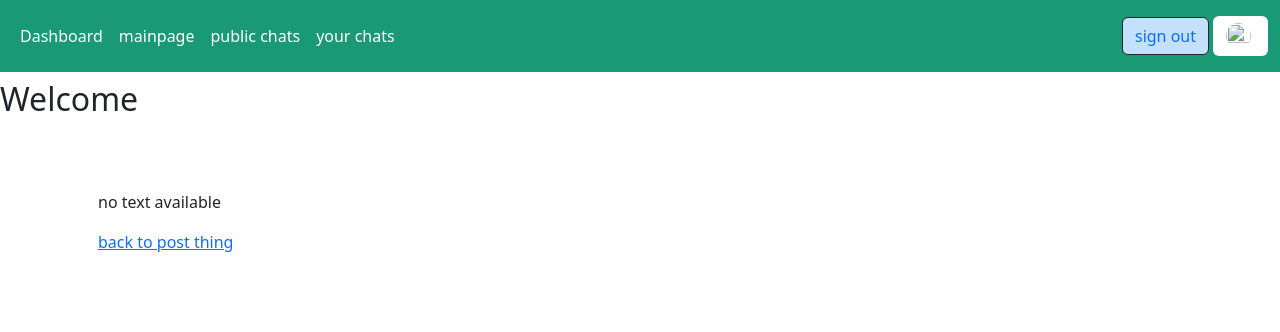
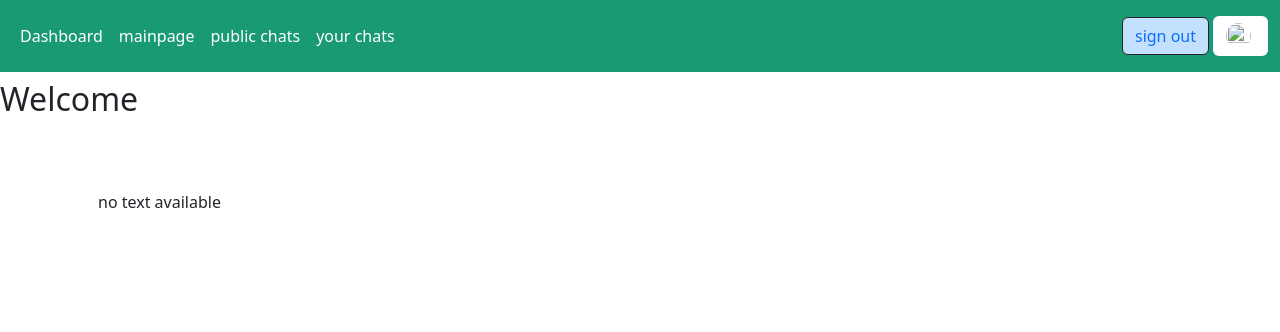
Before and after one commit to rajnishad24082003/chatroom-webapp, a Node server app: template views/data.hbs in a window 1280 px wide. Shown: the top 332 px of the page. Run offline with Node 20, Linux system fonts and the light colour scheme; the template is opened without the code that fills it, so the values that code supplies are empty; some libraries are stand-ins or nearby versions.

Commit message:
Update data.hbs

```diff
--- a/views/data.hbs
+++ b/views/data.hbs
@@ -25,7 +25,6 @@
             {{else}}
             <p>no text available</p>
             {{/each}}
-            <div><a href="http://localhost:3000/on_signin_pages/storiesPage/">back to post thing</a></div>
           </div>
         </div>
       </div>
```
